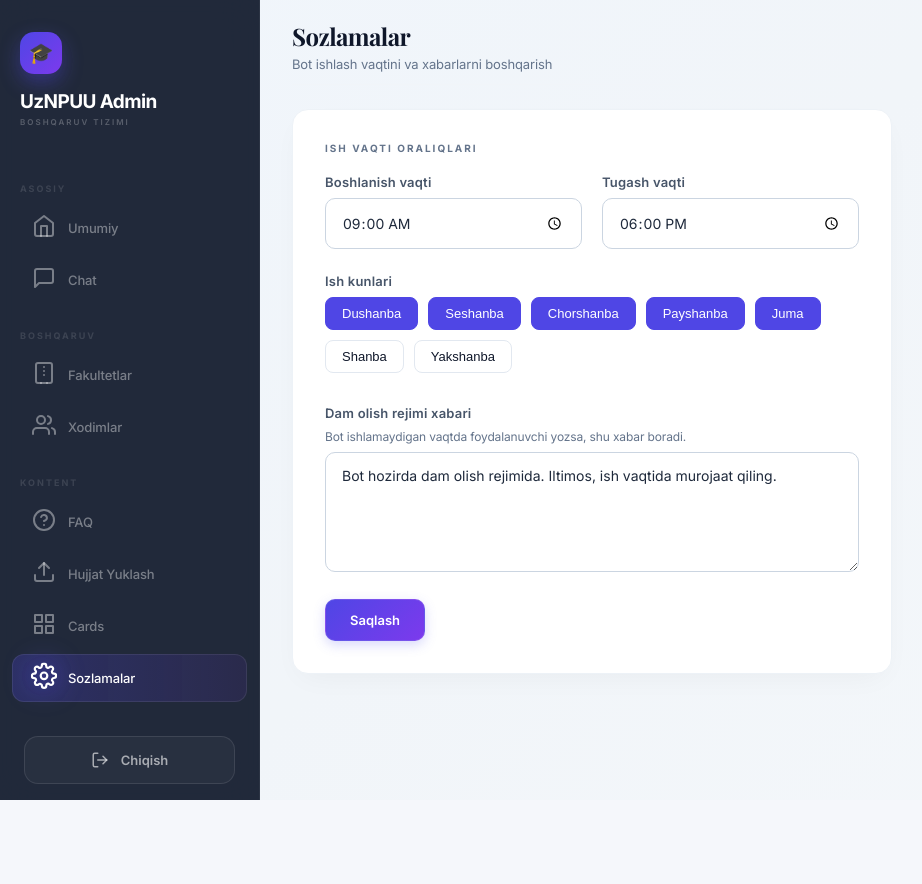
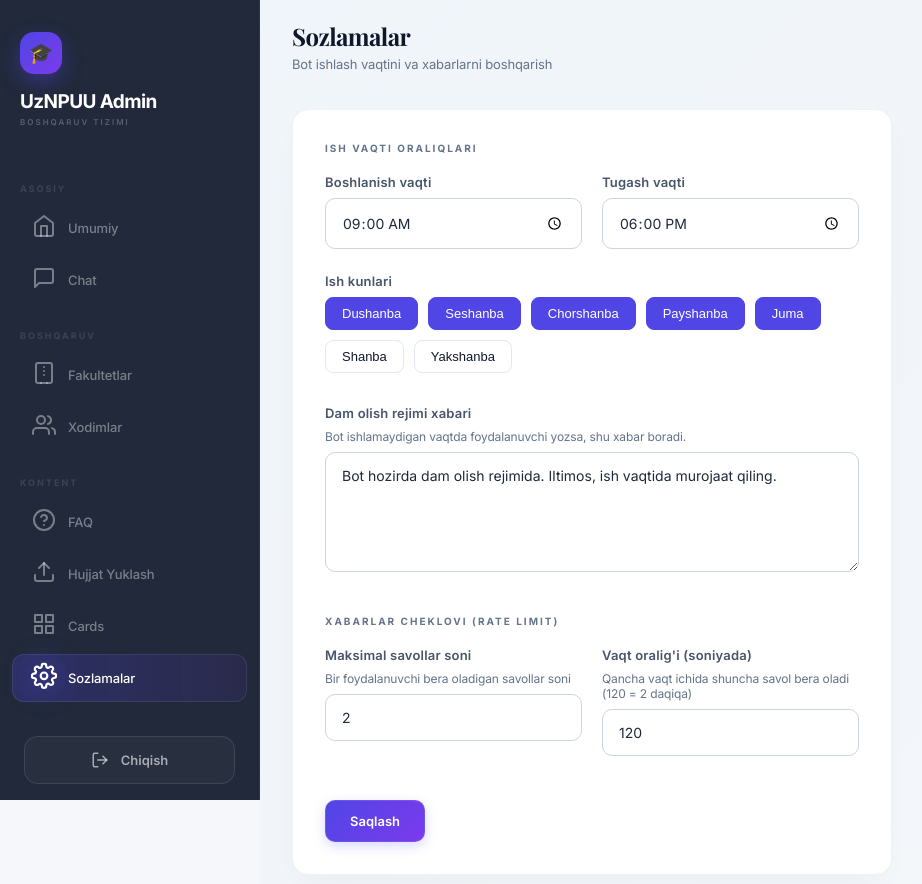
Before and after one commit to baron221/UzNPUU, a Next.js app in the folder admin-next/: page /admin/settings in a window 1280 px wide. Shown: the top 884 px of the page, without its empty margins (0-922 px from the left). Before the commit the page ends 800 px from the top, so only its background shows below. Built offline with nearby package versions, Linux system fonts and the light colour scheme; no server answers; sample sign-in values are in the browser's storage.

Commit message:
feat: add rate limit settings to admin panel

```diff
--- a/admin-next/app/admin/settings/page.tsx
+++ b/admin-next/app/admin/settings/page.tsx
@@ -17,7 +17,9 @@ export default function SettingsPage() {
     bot_start_time: '09:00',
     bot_end_time: '18:00',
     bot_work_days: '0,1,2,3,4',
-    bot_offline_message: 'Bot hozirda dam olish rejimida. Iltimos, ish vaqtida murojaat qiling.'
+    bot_offline_message: 'Bot hozirda dam olish rejimida. Iltimos, ish vaqtida murojaat qiling.',
+    rate_limit_requests: '2',
+    rate_limit_window: '120'
   });
   const [loading, setLoading] = useState(true);
   const [saving, setSaving] = useState(false);
@@ -128,6 +130,30 @@ export default function SettingsPage() {
           />
         </div>
 
+        <div className="section-title" style={{ marginTop: 40, marginBottom: 20 }}>Xabarlar cheklovi (Rate Limit)</div>
+        <div style={{ display: 'grid', gridTemplateColumns: '1fr 1fr', gap: 20 }}>
+          <div className="form-row">
+            <label className="form-label">Maksimal savollar soni</label>
+            <div className="form-desc" style={{ fontSize: 12, color: 'var(--muted)', marginBottom: 8 }}>Bir foydalanuvchi bera oladigan savollar soni</div>
+            <input
+              type="number"
+              className="form-inp"
+              value={form.rate_limit_requests || '2'}
+              onChange={e => setForm({ ...form, rate_limit_requests: e.target.value })}
+            />
+          </div>
+          <div className="form-row">
+            <label className="form-label">Vaqt oralig'i (soniyada)</label>
+            <div className="form-desc" style={{ fontSize: 12, color: 'var(--muted)', marginBottom: 8 }}>Qancha vaqt ichida shuncha savol bera oladi (120 = 2 daqiqa)</div>
+            <input
+              type="number"
+              className="form-inp"
+              value={form.rate_limit_window || '120'}
+              onChange={e => setForm({ ...form, rate_limit_window: e.target.value })}
+            />
+          </div>
+        </div>
+
         <div style={{ marginTop: 24, display: 'flex', alignItems: 'center', gap: 16 }}>
           <button
             className="btn btn-primary"
```
Also changed, not shown: 2 other files (tests, documents, lock files or other folders).
